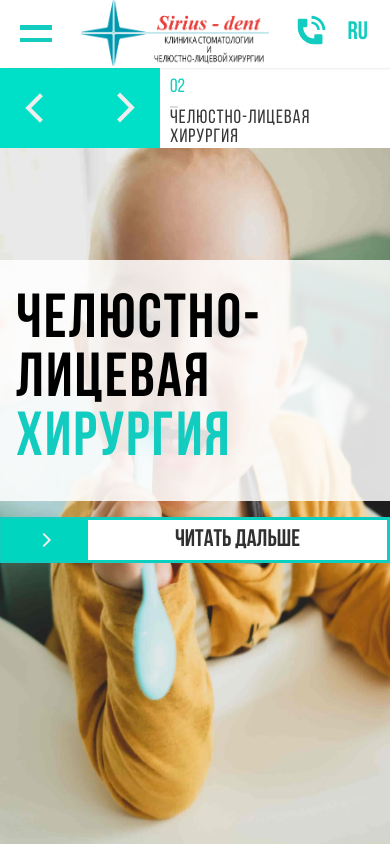
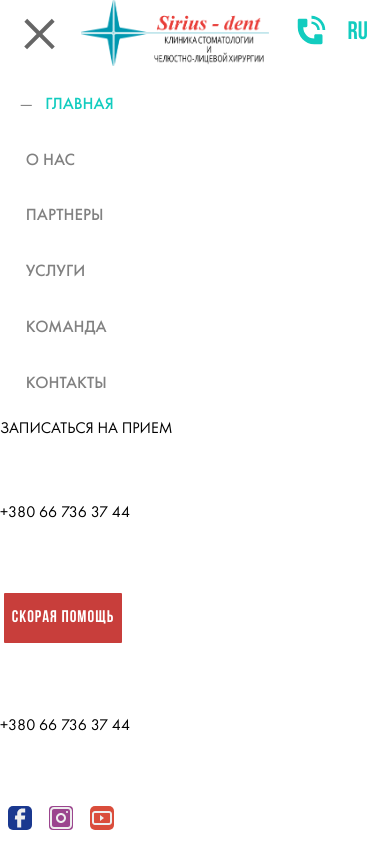
Before and after one commit to ilsrbn/nextjs-sirius, a Next.js app: page / in a window 390 px wide. Built offline with nearby package versions, Linux system fonts and the light colour scheme.

Commit message:
sidebar update

```diff
--- a/components/Sidebar.js
+++ b/components/Sidebar.js
@@ -14,12 +14,47 @@ function Sidebar(props) {
 
 	return (
 		<nav className={props.burger ? "Sidebar" : "Sidebar-show"}>
-			<nav className={props.burger ? 'hamburger hamburger-active' : 'hamburger hamburger-none'} onClick={props.changeBurger}>
+			<nav className={props.burger ? 'hamburger hamburger-none' : 'hamburger hamburger-active'} onClick={props.changeBurger}>
 				<span className="hamburger_bar bar1" />
 				<span className="hamburger_bar bar3" />
 			</nav>
 			<div className="SidebarList" ref={props.burgerFather} onClick={props.changeBurger}></div>
-			<div className="sidebar-buttons"></div>
+			<div className="sidebar-buttons">
+				<span className="ticket">
+					ЗАПИСАТЬСЯ НА ПРИЕМ
+				</span>
+				<span className="phoneNum">+380 66 736 37 44</span>
+				<span className="emergency">
+					СКОРАЯ ПОМОЩЬ
+				</span>
+				<span className="phoneNum">+380 66 736 37 44</span>
+				<div className="social">
+					<a
+		 				href="https://www.facebook.com/siriusdentclinic/"
+		 				rel="noreferrer">
+		 				<img
+		 					src="/images/facebook.svg"
+		 					className="FacebookIcon"
+		 					alt="Facebook icon" />
+		 			</a>
+		 			<a
+		 				href="https://t.me/HOPPER124"
+		 				rel="noreferrer">
+		 				<img
+		 					src="/images/instagram.svg"
+		 					alt="Instagram icon"
+		 					className="InstagramIcon" />
+		 			</a>
+		 			<a
+		 				href="https://t.me/HOPPER124"
+		 				rel="noreferrer">
+		 				<img
+		 					src="/images/youtube.svg"
+		 					alt="Youtube Icon"
+		 					className="YouTubeIcon" />
+		 			</a>
+		 		</div>
+			</div>
 		</nav>
 	)
 }
--- a/styles/Sidebar.css
+++ b/styles/Sidebar.css
@@ -26,37 +26,6 @@
 
 .hamburger-active {
   box-shadow: 0px 4px 4px -6px gray;
-}
-
-.hamburger_bar {
-  height: 0.5vh;
-  width: 2rem;
-  background: #666;
-  margin: 0.5vh 5vw;
-  transition-property: transform background;
-  transition-duration: 150ms;
-  transition-timing-function: ease-in;
-}
-
-.hamburger:hover .hamburger_bar {
-  background: #12ccbf;
-}
-
-.hamburger-none .hamburger_bar {
-  height: 0.5vh;
-  width: 2rem;
-  background-color: #666;
-  margin: 0.5vh 5vw;
-  transform: rotate(45deg);
-}
-
-.hamburger-none :last-child {
-  transform: rotate(-45deg) translate(1vh, -1vh);
-}
-
-.hamburger-active .hamburger_bar {
-  transform: translate(0, 0) rotate(0);
-  transition: background transform 150ms ease-in;
 }
 
 .SidebarList {
@@ -118,60 +87,81 @@
 }
 
 @media only screen and (max-width: 1023px) {
+  .Sidebar,
+  .Sidebar-show {
+    position: absolute;
+    left: 0;
+    top: 8vh;
+    width: 100vw;
+    height: 92vh;
+    z-index: 5;
+    transition: left 150ms ease-in;
+    display: flex;
+    flex-direction: column;
+    align-items: flex-start;
+  }
 
-  .Sidebar .SidebarList {
-    transform: translateX(-57.2vw);
+  .Sidebar-show {
+    left: -110vw;
+  }
+
+  .SidebarList {
     height: initial;
-    transition-property: transform height;
-    transition-duration: 50ms;
+    padding: 0;
+    margin: 0;
+    max-width: 100%;
+    flex: 0 1 45%;
+  }
+
+  .SidebarList > * {
+    margin-left: 0;
+    transition: margin-left 150ms ease-in;
+  }
+
+  .SidebarList .swiper-pagination-bullet-active {
+    margin-left: 5%;
+  }
+
+  .hamburger {
+    position: fixed;
+    top: 0;
+    left: 0;
+    display: flex;
+    width: 20vw;
+  }
+
+  .hamburger_bar {
+    height: 0.5vh;
+    width: 10vw;
+    background: #666;
+  }
+
+  .hamburger-active .hamburger_bar {
+    margin: 0.5vh 5vw;
+    transform: translate(0, 0) rotate(0);
+    transition-property: transform margin;
+    transition-duration: 150ms;
     transition-timing-function: ease-in;
   }
 
-  .Sidebar-show .SidebarList {
-    transform: translateX(0);
-    height: initial;
-    transition-property: transform height;
-    transition-duration: 50ms;
+  .hamburger-none .hamburger_bar {
+    margin: -0.25vh 5vw;
+    transform: rotate(45deg);
+
+    transition-property: transform margin;
+    transition-duration: 150ms;
     transition-timing-function: ease-in;
   }
 
-  .Sidebar {
-    width: 0;
-    height: 92vh;
-    background: white;
-    transform: translateY(8vh);
-    z-index: 5000;
-    transition: width 150ms ease-in;
+  .hamburger-none :last-child {
+    transform: rotate(-45deg);
   }
 
-  .Sidebar-show {
-    height: 92vh;
-    width: 100vw;
-    transform: translateY(8vh);
-    background: white;
-    z-index: 5000;
-    transition: width 150ms ease-in;
-  }
-
-  .hamburger {
+  .sidebar-buttons {
     display: flex;
-    transform: translateY(-8vh);
-  }
-
-  .hamburger-active {
-    transform: translateY(-8h);
-  }
-
-  .swiper-pagination-bullet {
-    margin-left: 2vh;
-  }
-
-  .swiper-pagination-bullet-active {
-    margin-left: 6vh;
-  }
-
-  .Sidebar-show .SidebarList {
-    height: initial;
-    transform: translateY(-8vh);
+    flex-direction: column;
+    justify-content: space-between;
+    align-items: flex-start;
+    flex: 0 1 55%;
   }
 }
```
